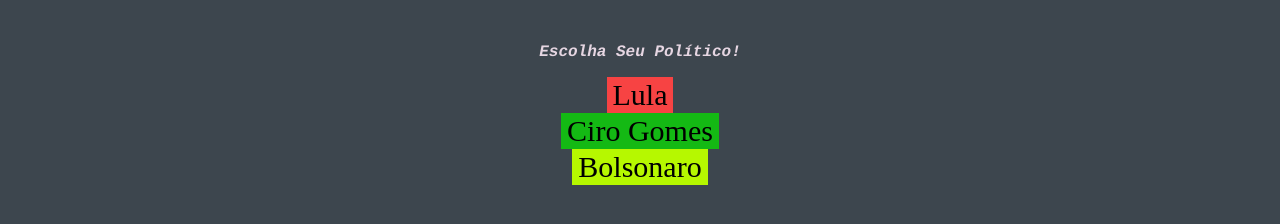
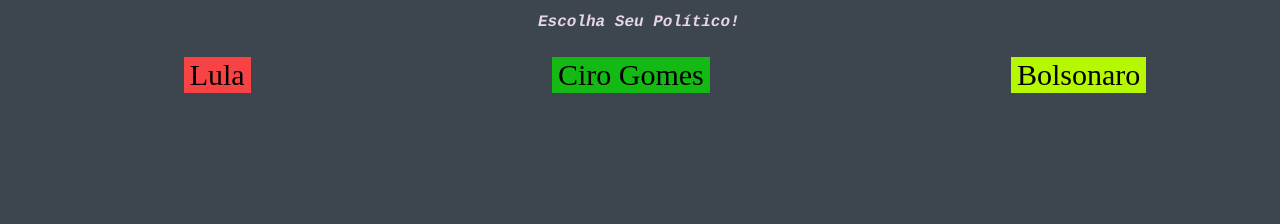
Before and after one commit to Zamengoo/Site-do-Goku-DW1, a plain HTML site: page index.html in a window 1280 px wide. Shown: the part 440-664 px from the top of the page. Drawn offline with Linux system fonts and the light colour scheme.

Commit message:
Add files via upload

```diff
--- a/function.js
+++ b/function.js
@@ -1,3 +1,9 @@
-function alerta() {
-  alert("Teste")
+function cilio() {
+    alert("Ciro o Calvo?")
 }
+function bolso() {
+    alert("Bolsonaro é Norte Bolsonaro é Nordeste VAI 17 VAI 17!")
+}
+function taxa() {
+
+}
--- a/index.html
+++ b/index.html
@@ -16,32 +16,33 @@
 <main>
     <div class="imagem">
         <div class="textoi">
-            <img src="img/faz o L.jpg" class="topper" id="lula">
+            <img src="imagens/faz o L.jpg" class="topper" id="lula">
             <p class="textop" id="cu">FAZ O <a href="https://jcw87.github.io/c2-sans-fight/" id="lula1" target="blank">L</a> CARALHO</p>
         </div>
         <div class="textoi">
-            <img src="img/Cilio Gomes.jpg" class="topper" id="cilio">
+            <img src="imagens/Cilio Gomes.jpg" class="topper" id="cilio">
             <p class="textop" id="cus">EL CALVO DEL NÚMERO <a href="https://www.roblox.com/games/10260193230/UPDATE-4-Meme-Sea" id="cilio1" target="blank">12</a></p>
         </div>
         <div class="textoi">
-            <img src="img/Bolonaro.jpg" class="topper" id="bolso">
+            <img src="imagens/Bolonaro.jpg" class="topper" id="bolso">
             <p class="textop" id="cuz"><a href="https://www.roblox.com/games/16483433878/Block-Tales-Demo-2" id="bolso1" target="blank">22</a> É BOLSONARO 100% BRASIL</p>
         </div>
     </div>
+    <p id="escolha">Escolha Seu Político!</p>
 </main>
 <footer>
-    <div class="textoi">
-        <p id="escolha">Escolha Seu Político!</p>
+    <div class="choose">
         <div>
-            <button class="lula2">Lula</button>
+            <button class="lula2" onclick="taxa()">Lula</button>
         </div>
         <div>
-            <button class="ciro2">Ciro Gomes</button>
+            <button class="ciro2" onclick="cilio()">Ciro Gomes</button>
         </div>
         <div>
-            <button onclick="alerta()" class="bolo2">Bolsonaro</button>
+            <button class="bolo2" onclick="bolso()">Bolsonaro</button>
         </div>
     </div>
 </footer>
 </body>
+<script src="function.js"></script>
 </html>
--- a/style.css
+++ b/style.css
@@ -13,8 +13,8 @@ a {
 button:hover {
     color:white;
     transition-duration:0.8s;
-    background-color: rgb(89, 90, 86);
-    font-family:'Papyrus';
+    background-color: rgb(76, 147, 205);
+    font-family:'Comic Sans MS';
 }
 .textop {
     color:rgb(255, 255, 255);
@@ -89,25 +89,32 @@ button:hover {
     font-weight:1000;
     font-family:Courier, verdana, monospace;
     font-style: oblique;
-    padding-top: 30px;
+    margin-left:530px;
+    padding-bottom: 10px;
 }
 .lula2 {
     background-color:rgb(247, 67, 67);
     border:none;
     font-size: 30px;
-    font-family:'Papyrus';
-    justify-content:flex start;
+    font-family:'Comic-Sans-MS';
+    margin-left:50px;
 }
 .bolo2 {
     background-color: rgb(182, 248, 0);
     border:none;
     font-size: 30px;
-    font-family:'Papyrus';
+    font-family:'Comic-Sans-MS';
+    margin-left: 50px;
 }
 .ciro2 {
     border:none;
     font-size: 30px;
     background-color: rgb(20, 185, 20);
-    font-family:'Papyrus';
+    font-family:'Comic-Sans-MS';
+    margin-left: 50px;
+
+}
+.choose {
     display:flex;
+    justify-content: space-around;
 }
```
